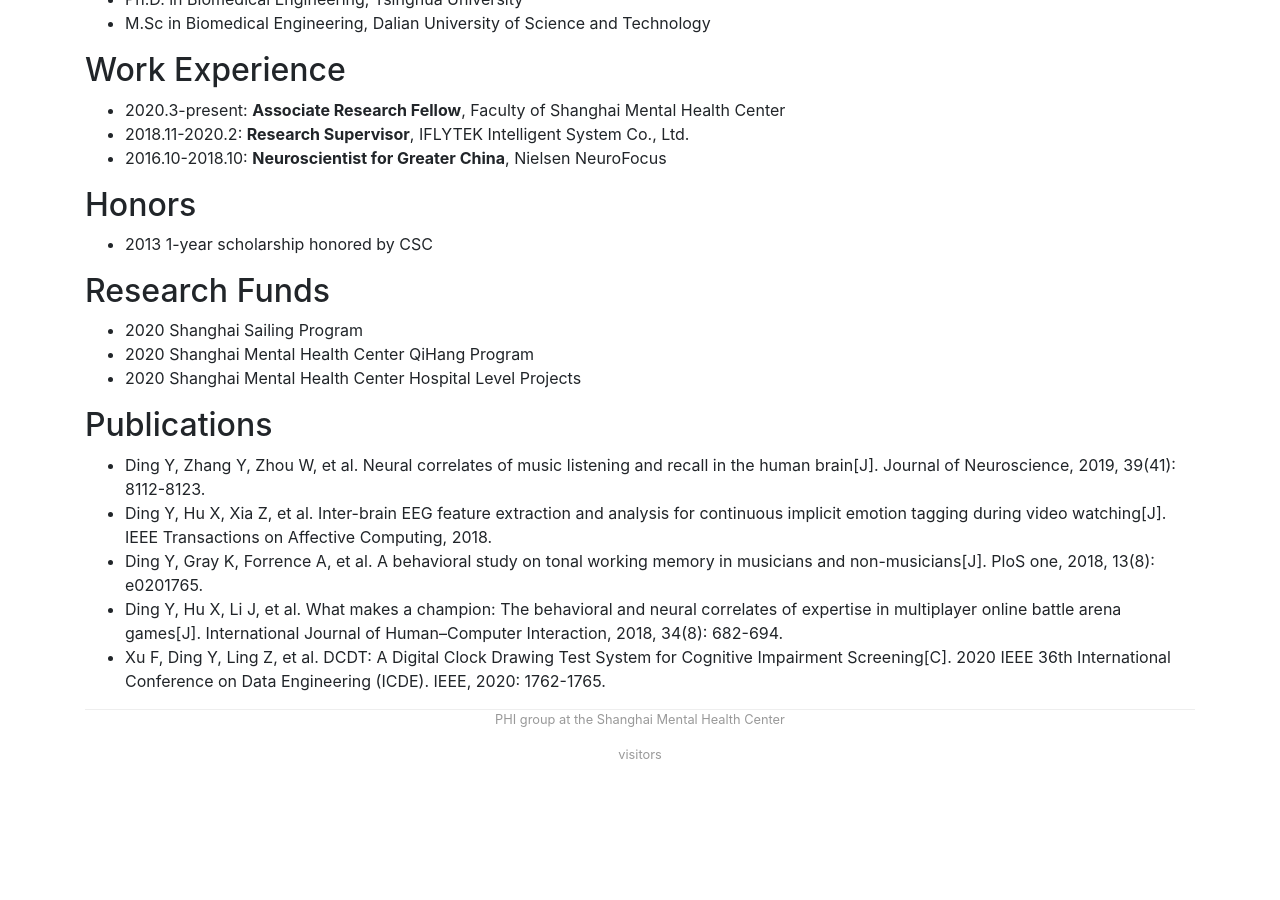
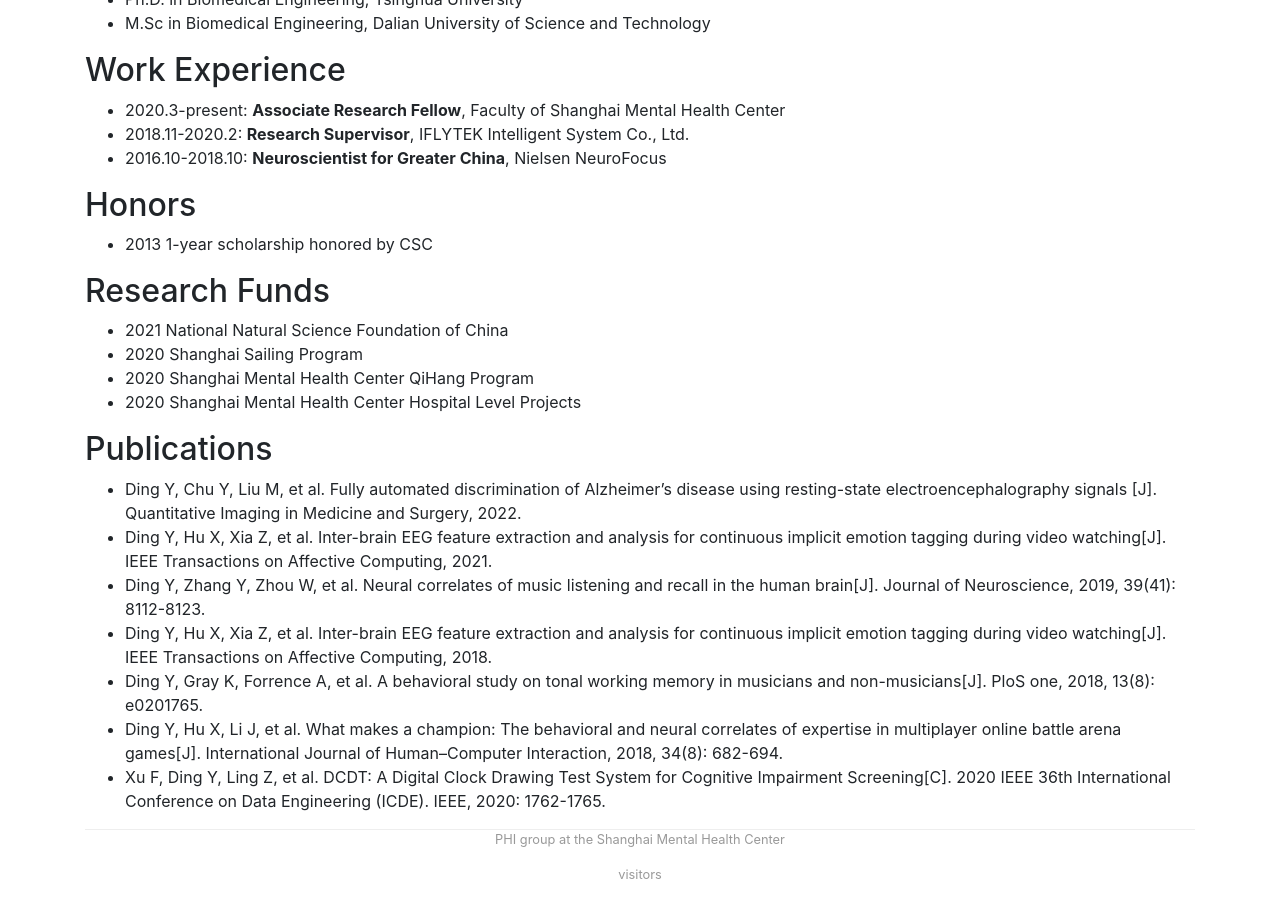
Before and after one commit to PHI-group/phi-group.github.io, a Jekyll site: the page built from scholarpages/dingy.md, in a window 1280 px wide and 900 px high, scrolled down 778 px. Built offline with Jekyll 4.4.1, drawn with Linux system fonts in a browser that asks for light colours; comment, search, counter and statistics services are not loaded; before the commit the page ends 1558 px from its top, so only the background shows below that.

Commit message:
dingyue information update

```diff
--- a/scholarpages/dingy.md
+++ b/scholarpages/dingy.md
@@ -29,6 +29,7 @@ title: Yue Ding Ph.D
 
 ## Research Funds
 
+- 2021 National Natural Science Foundation of China
 - 2020 Shanghai Sailing Program
 - 2020 Shanghai Mental Health Center QiHang Program
 - 2020 Shanghai Mental Health Center Hospital Level Projects
@@ -36,6 +37,8 @@ title: Yue Ding Ph.D
 
 ## Publications
 
+- Ding Y, Chu Y, Liu M, et al. Fully automated discrimination of Alzheimer’s disease using resting-state electroencephalography signals [J]. Quantitative Imaging in Medicine and Surgery, 2022.
+- Ding Y, Hu X, Xia Z, et al. Inter-brain EEG feature extraction and analysis for continuous implicit emotion tagging during video watching[J]. IEEE Transactions on Affective Computing, 2021.
 - Ding Y, Zhang Y, Zhou W, et al. Neural correlates of music listening and recall in the human brain[J]. Journal of Neuroscience, 2019, 39(41): 8112-8123.
 - Ding Y, Hu X, Xia Z, et al. Inter-brain EEG feature extraction and analysis for continuous implicit emotion tagging during video watching[J]. IEEE Transactions on Affective Computing, 2018.
 - Ding Y, Gray K, Forrence A, et al. A behavioral study on tonal working memory in musicians and non-musicians[J]. PloS one, 2018, 13(8): e0201765.
```
